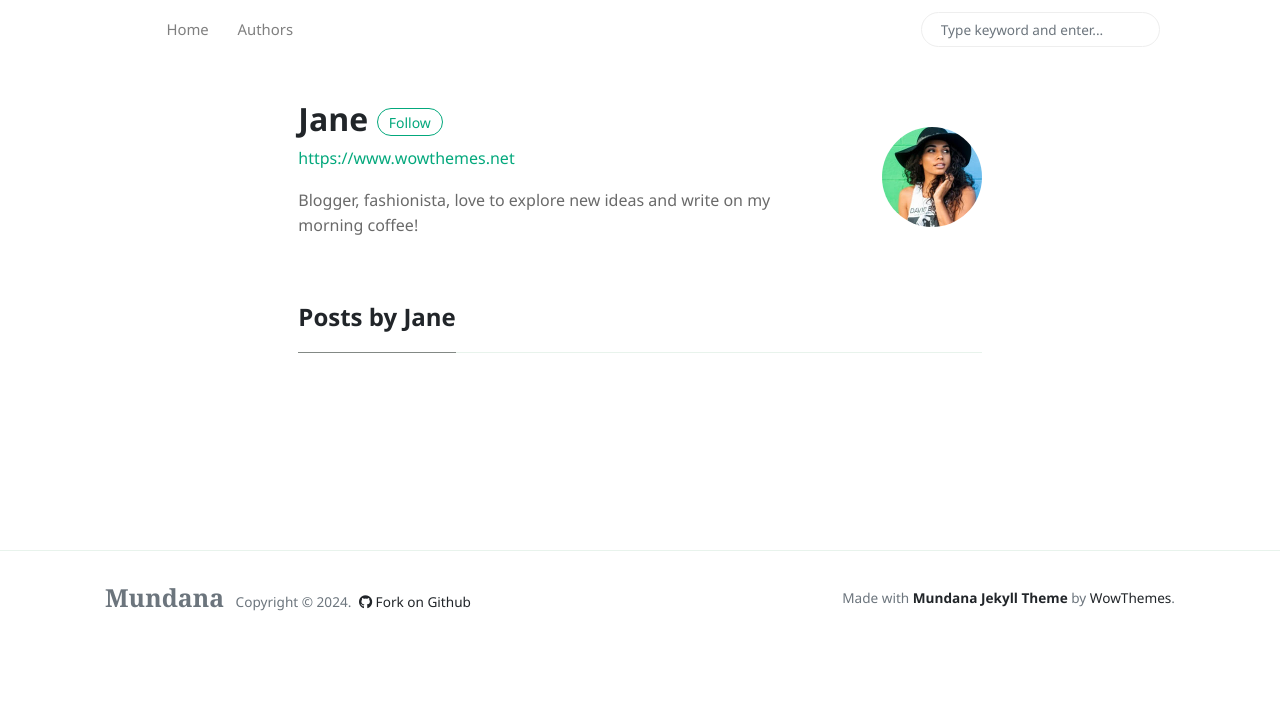
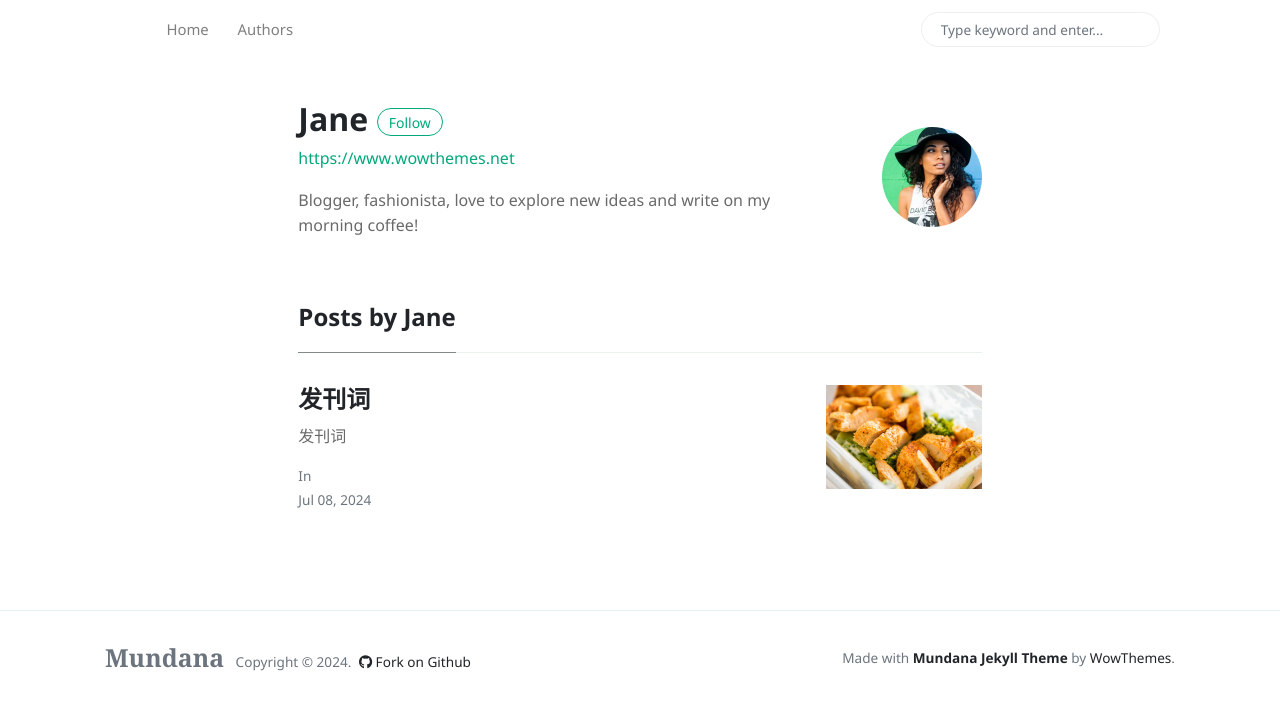
Before and after one commit to zzczzc20/zzczzc20.github.io, a Jekyll site: the page built from docs/_pages/author-jane.html, in a window 1280 px wide. Shown: the top 710 px of the page. Built offline with Jekyll 4.4.1, drawn with Linux system fonts in a browser that asks for light colours; nearby versions of some CDN libraries.

Commit message:
chore: Update post with author and image information

```diff
--- a/docs/_posts/2024-07-08-发刊词.markdown
+++ b/docs/_posts/2024-07-08-发刊词.markdown
@@ -1,7 +1,9 @@
 ---
 layout: post
 title: "发刊词"
+author: jane
 date: 2024-07-08 22:35:00 +0800
+image: assets/images/1.jpg
 ---
 
 发刊词
```
